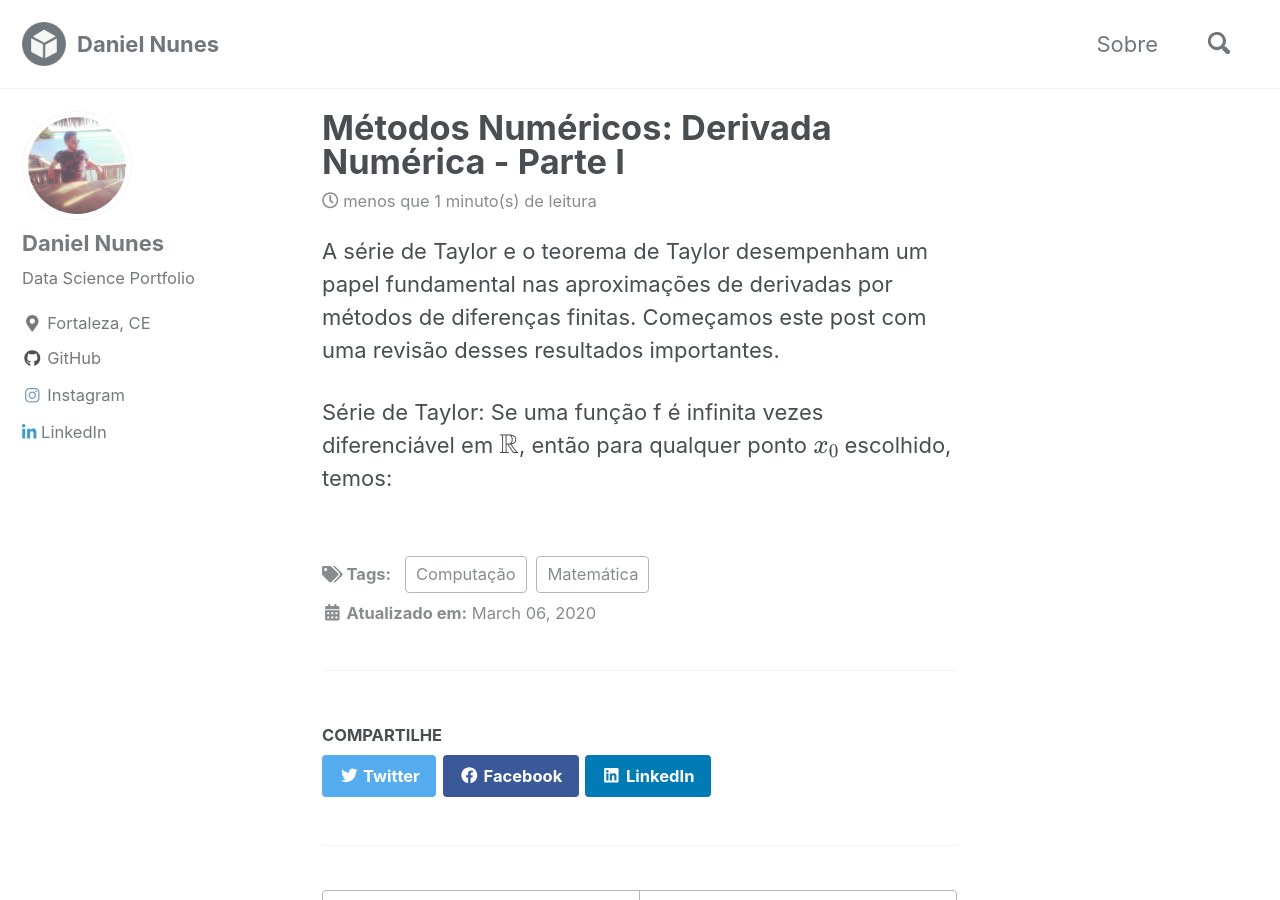
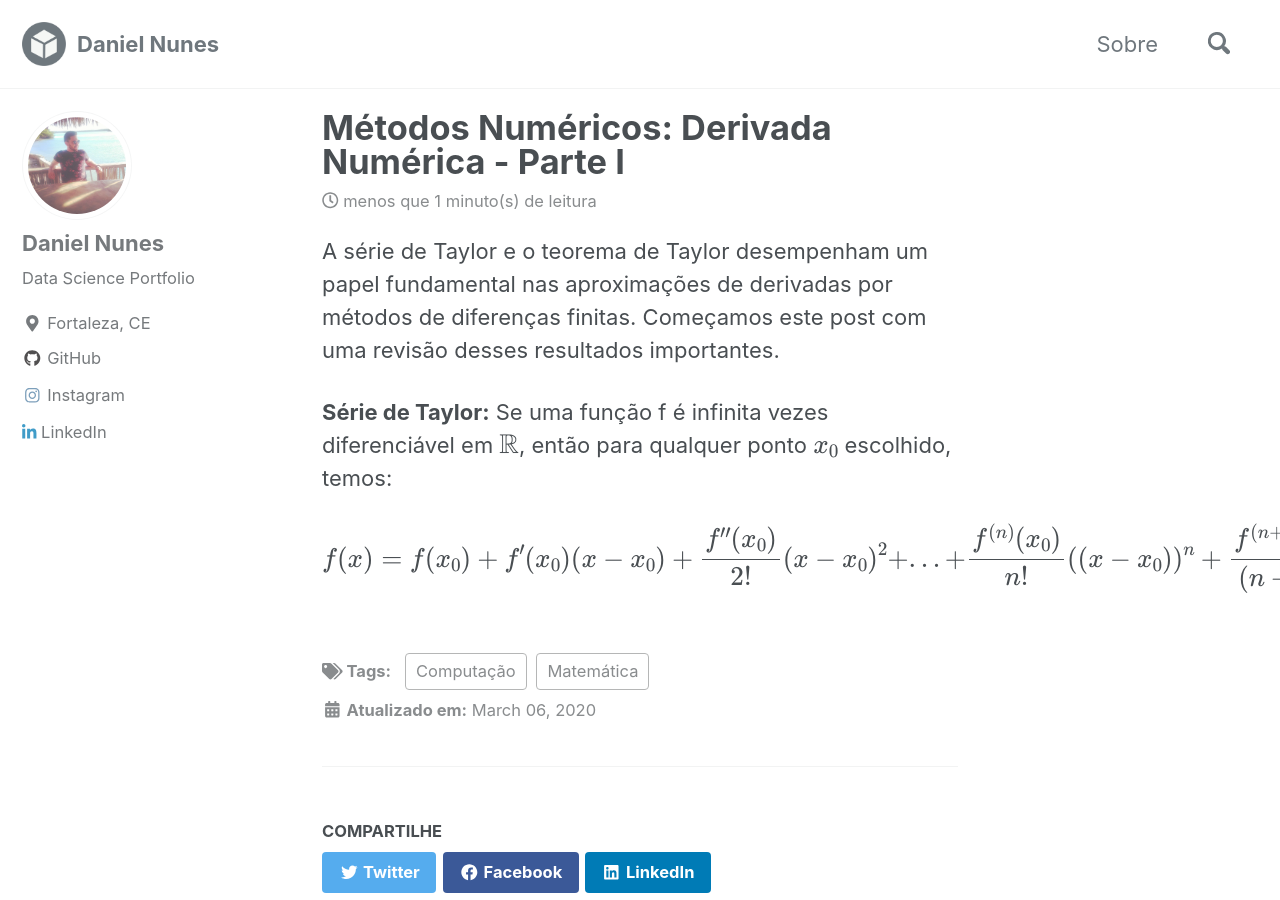
Before and after one commit to danielmnunes/danielmnunes.github.io, a Jekyll site: the page built from _posts/2020-03-06-derivada-numerica-parte1.md, in a window 1280 px wide and 900 px high. Built offline with Jekyll 4.4.1, drawn with Linux system fonts in a browser that asks for light colours; cached includes are drawn as plain includes; nearby versions of some CDN libraries; formulas are drawn with MathJax 3; comment, search, counter and statistics services are not loaded.

Commit message:
Post mn p1

```diff
--- a/_posts/2020-03-06-derivada-numerica-parte1.md
+++ b/_posts/2020-03-06-derivada-numerica-parte1.md
@@ -14,4 +14,8 @@ header-includes:
 
 A série de Taylor e o teorema de Taylor desempenham um papel fundamental nas aproximações de derivadas por métodos de diferenças finitas. Começamos este post com uma revisão desses resultados importantes.
 
-Série de Taylor: Se uma função f é infinita vezes diferenciável em $$ \mathbb{R}$$, então para qualquer ponto $$x_{0}$$ escolhido, temos:
+**Série de Taylor:** Se uma função f é infinita vezes diferenciável em $$ \mathbb{R}$$, então para qualquer ponto $$x_{0}$$ escolhido, temos:
+
+$$
+f(x) = f(x_{0}) + f{}'(x_{0})(x - x_{0}) + \frac{f{}''(x_{0})}{2!}(x - x_{0})^{2} + ... + \frac{f^{(n)}(x_{0})}{n!}((x - x_{0}))^{n} + \frac{f^{(n+1)}(c)}{(n+1)!}((x - x_{0}))^{n+1}
+$$
```
